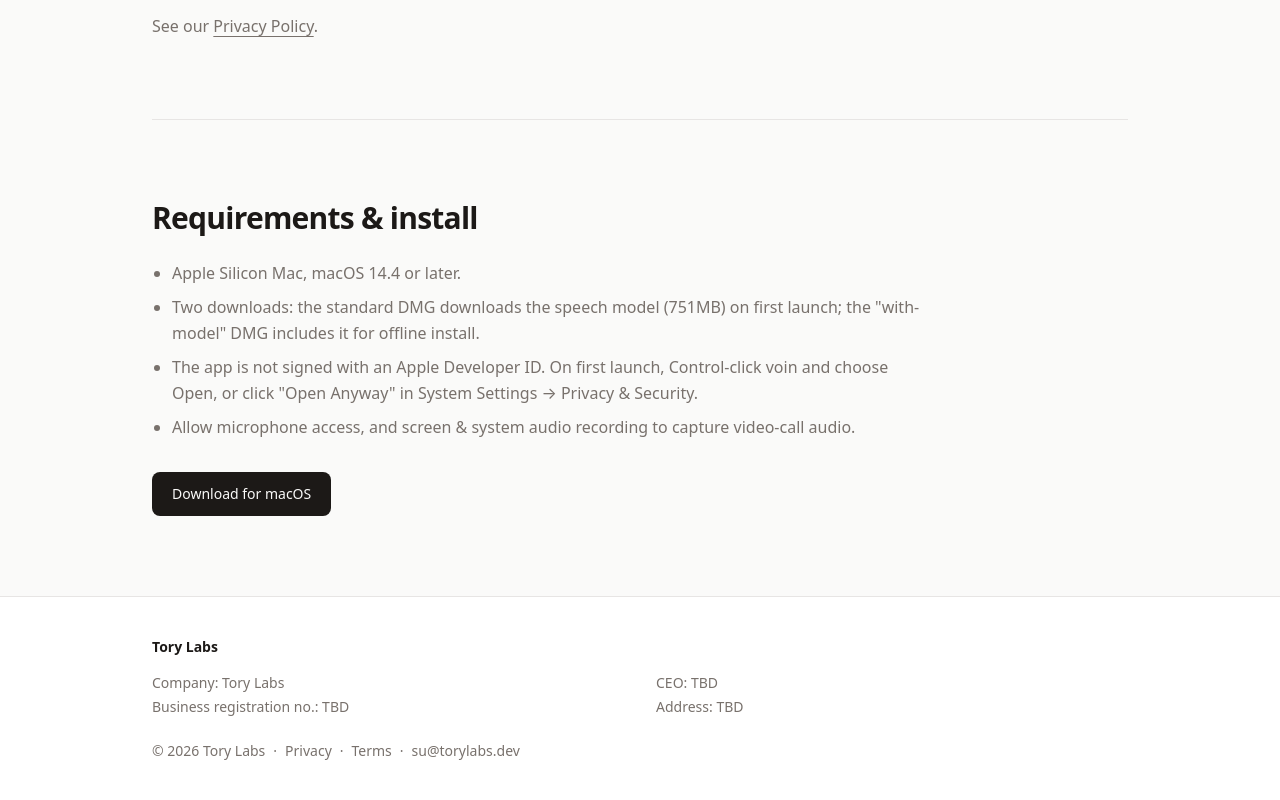
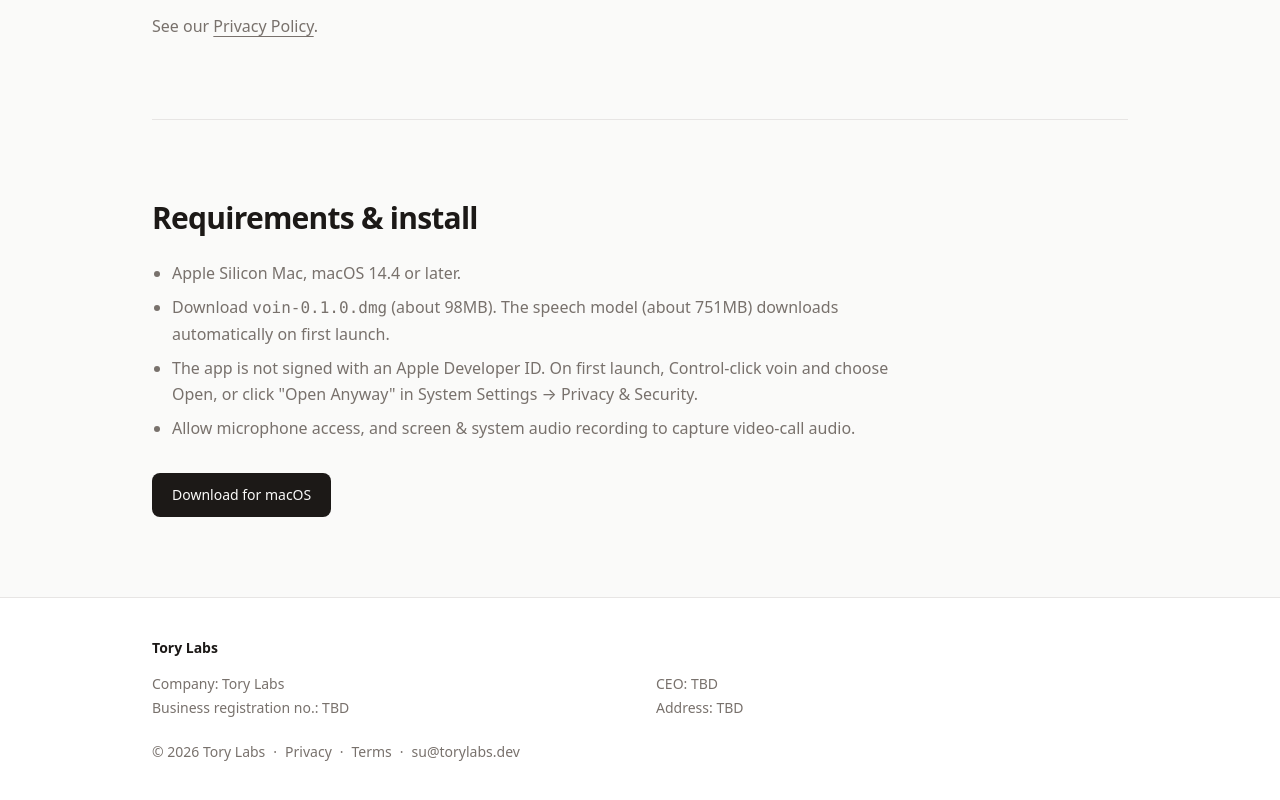
Before and after one commit to su-record/torylabs-web, a Next.js app: page /voin in a window 1280 px wide. Shown: the part 1704-2504 px from the top of the page. Built offline with nearby package versions, Linux system fonts and the light colour scheme.

Commit message:
voin page: only standard DMG

```diff
--- a/app/voin/page.tsx
+++ b/app/voin/page.tsx
@@ -67,7 +67,7 @@ export default function Voin() {
           <h2 className="mb-6 text-2xl font-bold tracking-tight sm:text-3xl">Requirements & install</h2>
           <ul className="max-w-3xl list-disc space-y-2 pl-5 leading-relaxed text-[var(--muted)]">
             <li>Apple Silicon Mac, macOS 14.4 or later.</li>
-            <li>Two downloads: the standard DMG downloads the speech model (751MB) on first launch; the &quot;with-model&quot; DMG includes it for offline install.</li>
+            <li>Download <code>voin-0.1.0.dmg</code> (about 98MB). The speech model (about 751MB) downloads automatically on first launch.</li>
             <li>The app is not signed with an Apple Developer ID. On first launch, Control-click voin and choose Open, or click &quot;Open Anyway&quot; in System Settings → Privacy &amp; Security.</li>
             <li>Allow microphone access, and screen &amp; system audio recording to capture video-call audio.</li>
           </ul>
```
